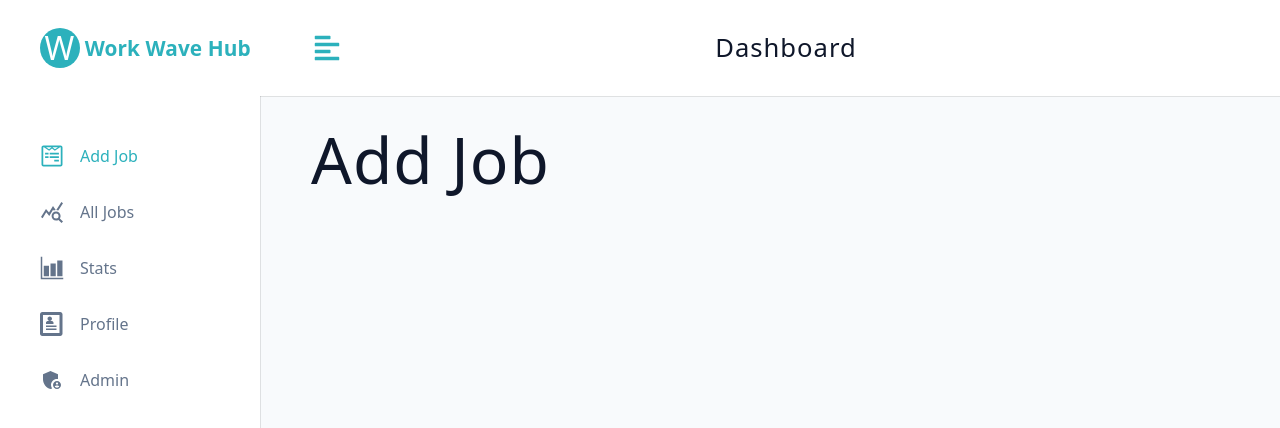
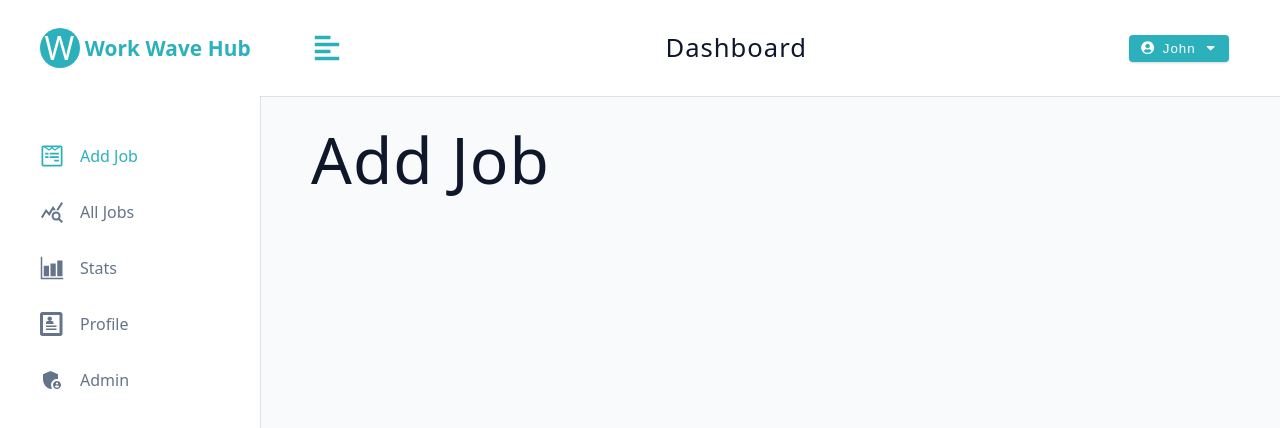
Before and after one commit to mdcodelab/WorkWaveHub-jobs-platform-mern-v2, a React (Vite) app in the folder client/: page /dashboard in a window 1280 px wide. Shown: the top 428 px of the page. Built offline with nearby package versions, Linux system fonts and the light colour scheme.

Commit message:
LogoutContainer

```diff
--- /dev/null
+++ b/client/src/components/LogoutContainer.jsx
@@ -0,0 +1,78 @@
+import React from "react";
+import { FaUserCircle, FaCaretDown } from "react-icons/fa";
+import styled from "styled-components";
+import { useDashboardContext } from "../pages/Dashboard";
+
+const LogoutContainer = () => {
+  const [showLogout, setShowLogout] = React.useState(false);
+  const { user, logoutUser } = useDashboardContext();
+
+  return (
+    <Wrapper>
+      <button
+        type="button"
+        className="btn logout-btn"
+        onClick={() => setShowLogout(!showLogout)}
+      >
+        {user.avatar ? (
+          <img src={user.avatar} alt="avatar" className="img" />
+        ) : (
+          <FaUserCircle />
+        )}
+
+        {user?.name}
+        <FaCaretDown />
+      </button>
+      <div className={showLogout ? "dropdown show-dropdown" : "dropdown"}>
+        <button type="button" className="dropdown-btn" onClick={logoutUser}>
+          logout
+        </button>
+      </div>
+    </Wrapper>
+  );
+};
+
+
+const Wrapper = styled.div`
+  position: relative;
+  .logout-btn {
+    display: flex;
+    align-items: center;
+    justify-content: center;
+    gap: 0 0.5rem;
+  }
+  .img {
+    width: 25px;
+    height: 25px;
+    border-radius: 50%;
+  }
+  .dropdown {
+    position: absolute;
+    top: 45px;
+    left: 0;
+    width: 100%;
+    box-shadow: var(--shadow-2);
+    text-align: center;
+    visibility: hidden;
+    border-radius: var(--border-radius);
+    background: var(--primary-500);
+  }
+  .show-dropdown {
+    visibility: visible;
+  }
+  .dropdown-btn {
+    border-radius: var(--border-radius);
+    padding: 0.5rem;
+    background: transparent;
+    border-color: transparent;
+    color: var(--white);
+    letter-spacing: var(--letter-spacing);
+    text-transform: capitalize;
+    cursor: pointer;
+    width: 100%;
+    height: 100%;
+  }
+`;
+
+
+export default LogoutContainer;
--- a/client/src/components/Navbar.jsx
+++ b/client/src/components/Navbar.jsx
@@ -2,7 +2,7 @@ import styled from "styled-components";
 import { FaAlignLeft } from "react-icons/fa";
 import Logo from "./Logo";
 import { useDashboardContext } from "../pages/Dashboard";
-//import LogoutContainer from "./LogoutContainer";
+import LogoutContainer from "./LogoutContainer";
 //import ThemeToggle from "./ThemeToggle";
 
 const Navbar = () => {
@@ -16,7 +16,9 @@ const Navbar = () => {
         <div>
           <h4 className="logo-text">dashboard</h4>
         </div>
-        <div className="btn-container"></div>
+        <div className="btn-container">
+          <LogoutContainer></LogoutContainer>
+        </div>
       </div>
     </Wrapper>
   );
```
Also changed, not shown: client/src/assets/avatar-1.jpg (added), client/src/assets/avatar-2.jpg (added).
